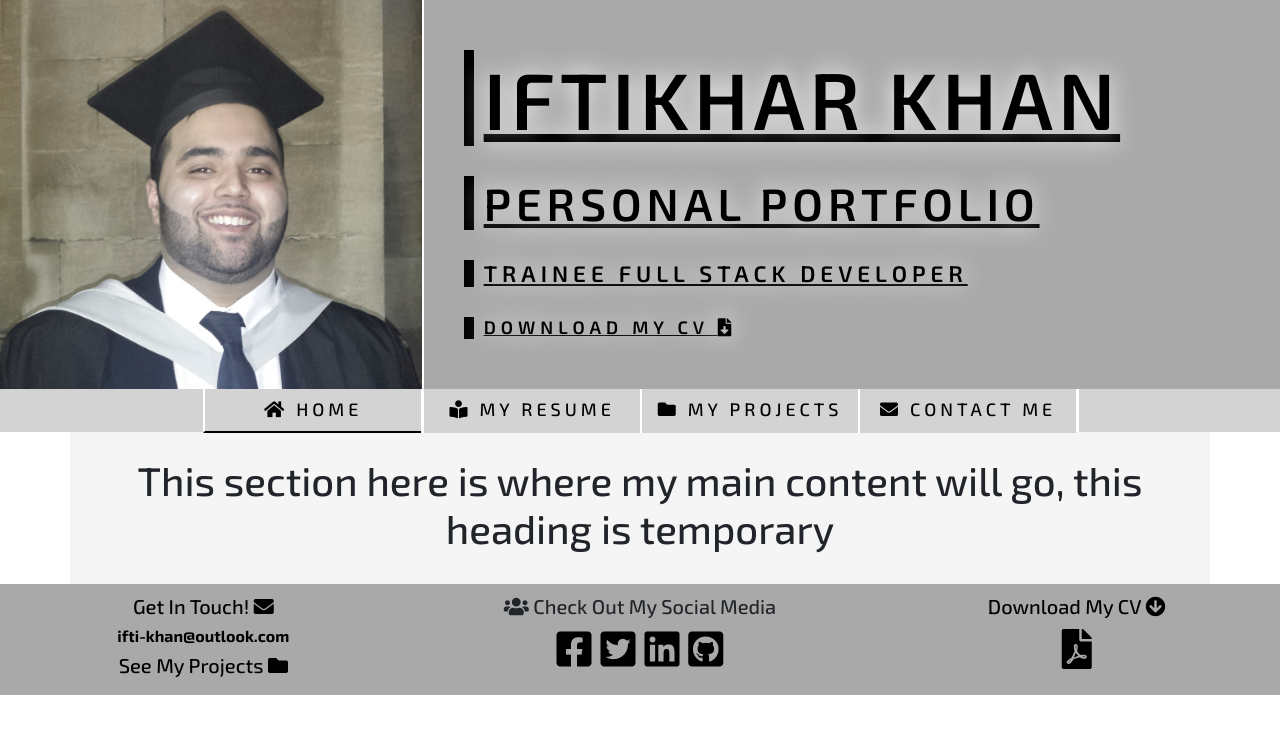
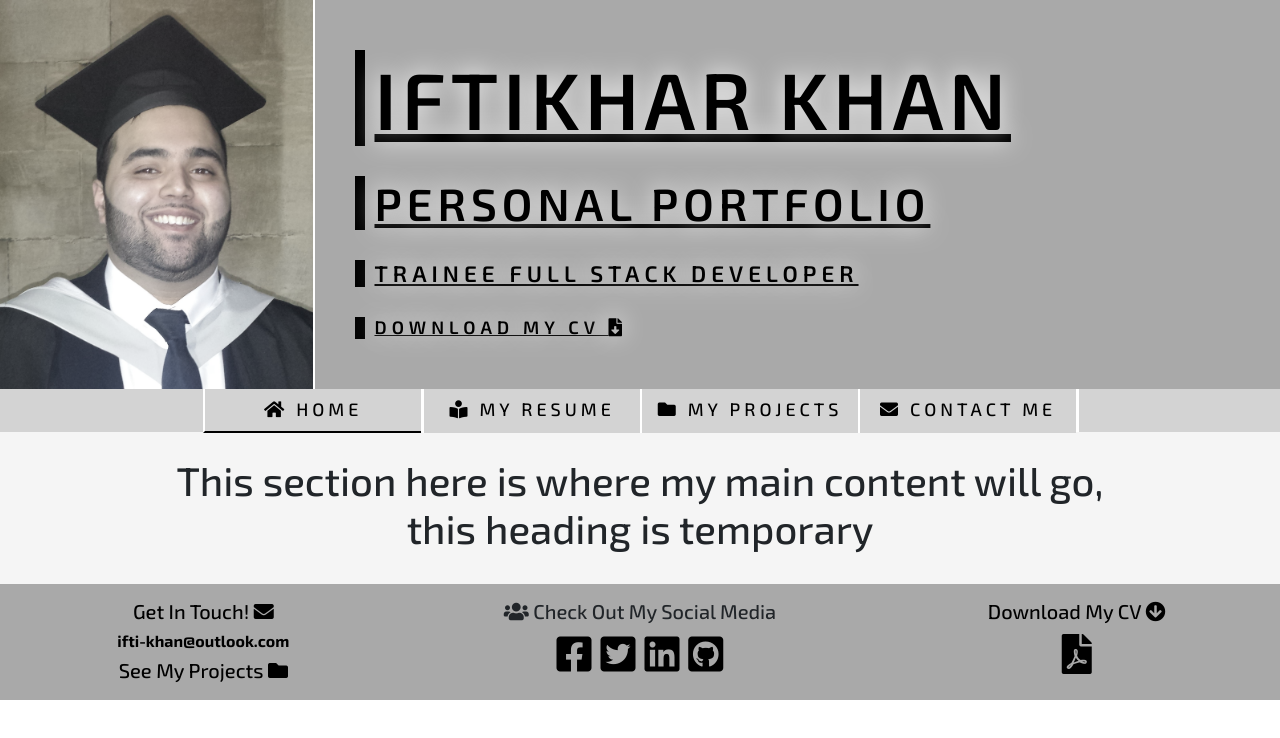
Before and after one commit to ifti-khan/ifti-khan-portfolio, a plain HTML site: page personal_portfolio/index.html in a window 1280 px wide. Drawn offline with nearby package versions, Linux system fonts and the light colour scheme.

Commit message:
mod: changed img from css backrground to img element and added new css style, also added new col class to image and headers to all page, also fixed main conatainer and fix footer padding

```diff
--- a/personal_portfolio/assets/css/style.css
+++ b/personal_portfolio/assets/css/style.css
@@ -8,19 +8,22 @@ body {
 /*darkgrey color code #a9a9a9*/
 
 .profile_pic {
-    background-image: url("../images/profile_pic.jpg");
-    background-repeat: no-repeat;
-    background-position: center;
-    background-size: cover;
-    min-height: 300px;
-    filter: grayscale(35%);
     background-color: #a9a9a9;
+    width: 100%;
+    height: 100%;
+    filter: grayscale(50%);
+    padding: 0px;
+    object-fit: cover;
+
+}
+
+.profile_link {
     padding: 0;
 }
 
 .main_heading_color {
     background-color: #a9a9a9;
-    min-height: 300px;
+    height: 100%;
 }
 
 .headings {
@@ -152,7 +155,8 @@ body {
 .social_links,
 .download_cv_link {
 
-    padding: 10px 0px;
+    padding-top: 15px;
+    padding-bottom: 10px;
 }
 
 .foot-email,
--- a/personal_portfolio/index.html
+++ b/personal_portfolio/index.html
@@ -16,8 +16,8 @@
     <header>
         <div class="row no-gutter">
             <div id="top"></div>
-            <a href="index.html" class="col-12 col-md-6 col-lg-4 profile_pic"></a>
-            <div class="col-12 col-md-6 col-lg-8">
+            <a href="index.html" class="col-12 col-md-6 col-lg-4 col-xl-3 profile_link"><img src="assets/images/profile_pic.jpg" alt="Iftikhar Khan Profile Picture" class="profile_pic"></a>
+            <div class="col-12 col-md-6 col-lg-8 col-xl-9">
                 <div class="row no-gutter main_heading_color">
                     <div class="col-12 headings">
                         <h1 id="head-fname">Iftikhar Khan</h1>
@@ -59,8 +59,8 @@
         </div>
     </nav>
 
-    <div class="container main_content"><br>
-        <h1>This section here is where my main content will go, this heading is temporary</h1><br>
+    <div class="main_content"><br>
+        <h1>This section here is where my main content will go,<br> this heading is temporary</h1><br>
     </div>
 
     <footer>
```
Also changed, not shown: personal_portfolio/contact_me.html (+2 -2 lines), personal_portfolio/my_projects.html (+2 -2 lines), personal_portfolio/my_resume.html (+4 -4 lines).
